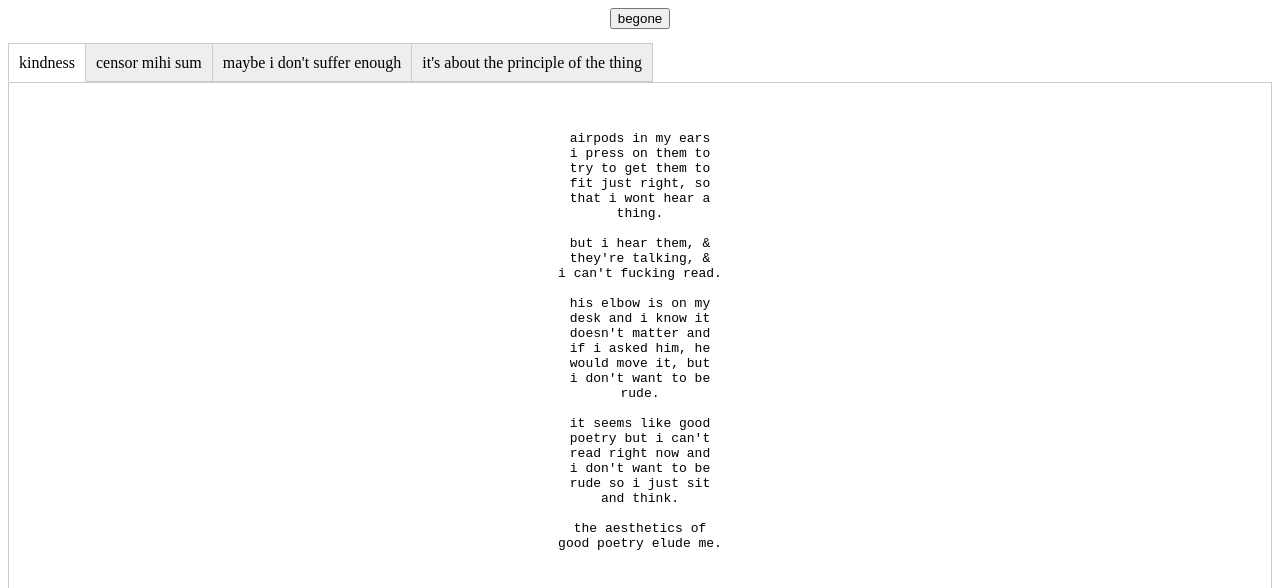
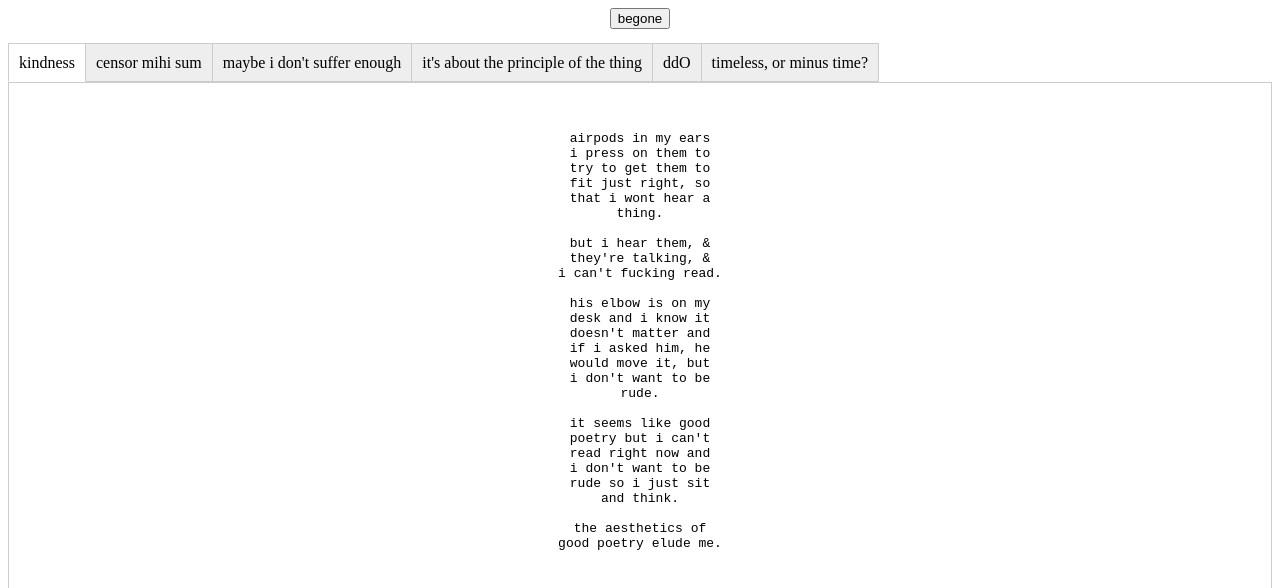
Before and after one commit to msp729/msp729.github.io, a plain HTML site: page docs/poetry.html in a window 1280 px wide. Shown: the top 588 px of the page. Drawn offline with Linux system fonts and the light colour scheme.

Commit message:
new poems

```diff
--- a/docs/poetry.html
+++ b/docs/poetry.html
@@ -6,7 +6,7 @@
         <style>
 
 .tabs {
-    min-height: 100vh;
+    min-height: 56em;
     position: relative;
     clear: both;
     margin: 25px 0;
@@ -210,6 +210,86 @@ worse than writing bad poetry.
                     </div>
                 </div>
 
+                <div class="tab">
+                    <input type="radio" id="tab-5" name="tab-group-1">
+                    <label for="tab-5">ddO</label>
+
+                    <div class="content">
+                        <pre>
+
+if only
+it were
+so easy
+
+                        </pre>
+                    </div>
+                </div>
+
+                <div class="tab">
+                    <input type="radio" id="tab-6" name="tab-group-1">
+                    <label for="tab-6">timeless, or minus time?</label>
+
+                    <div class="content">
+                        <pre>
+
+And isn't there something really kind of funny,
+when the "hero" dies?
+because a hero doesnt
+die, or because there
+isn't a hero there or
+because of some other
+reason?
+
+And isn't it all kind of ironic,
+when i can't even cry
+about it? because the
+tragedy isn't there &
+i'm all right but i'm
+not even sure what it
+meant, and i think it
+all should worry me a
+whole lot.
+
+And isn't there something wrong with me,
+when i cant even tell
+if there's something?
+i'm not right, but is
+that my fault? should
+i be?
+
+And am I not blameless at heart,
+when the world around
+me is perverse beyond
+belief & nobody knows
+quite why or where or
+even if it's not just
+exactly how it should
+be?
+
+And does any of it matter,
+when children, ripped
+from loving arms, are
+dying? are my tears a
+waste of water or can
+i even care about the
+answer?
+
+Sometimes I wonder if, by some fault solely my own,
+I have made some essential part of my life tragic.
+
+Sometimes I think life was always meant to be this way.
+
+Sometimes, I'm not sure if I should care.
+
+Sometimes, I'm glad I don't have more resolve.
+
+Right now, I just want to be somebody else.
+Somewhere else.
+
+                        </pre>
+                    </div>
+                </div>
+
             </div>
         </center>
     </body>
```
